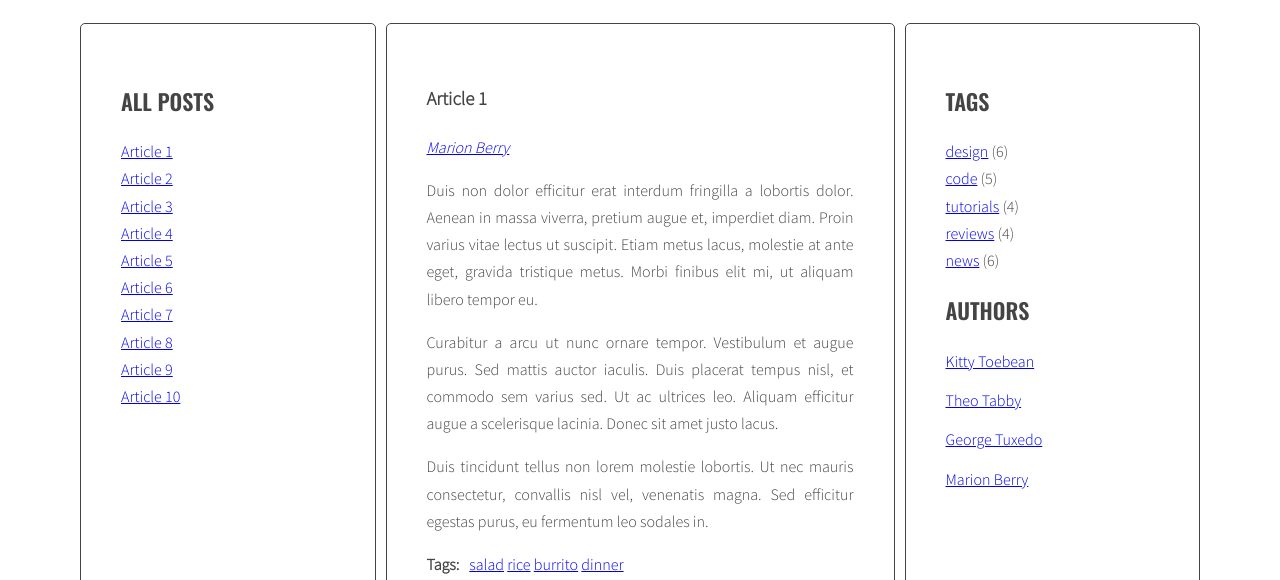
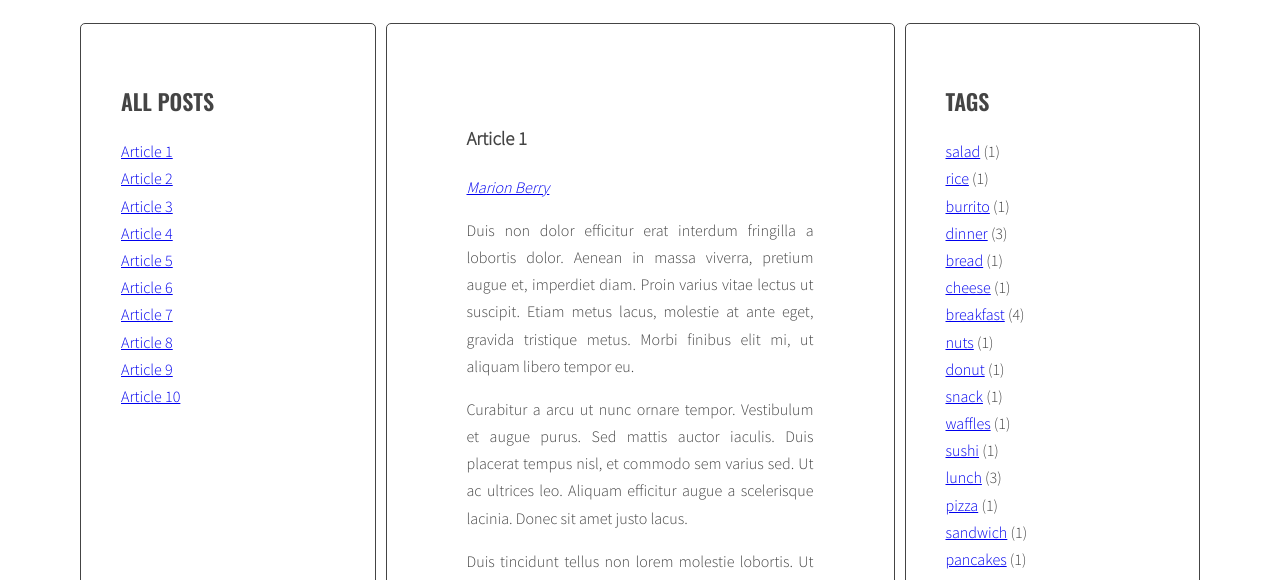
Before and after one commit to HMagda/food-blog, a website: page index.html in a window 1280 px wide. Shown: the part 220-800 px from the top of the page. Drawn offline with nearby package versions, Linux system fonts and the light colour scheme.

Commit message:
Added tags

```diff
--- a/index.html
+++ b/index.html
@@ -413,11 +413,11 @@
                     <aside class="sidebar">
                         <h2 class="section-title">Tags</h2>
                         <ul class="list tags">
-                            <li><a href="#">design</a> <span>(6)</span></li>
+                            <!-- <li><a href="#">design</a> <span>(6)</span></li>
                             <li><a href="#">code</a> <span>(5)</span></li>
                             <li><a href="#">tutorials</a> <span>(4)</span></li>
                             <li><a href="#">reviews</a> <span>(4)</span></li>
-                            <li><a href="#">news</a> <span>(6)</span></li>
+                            <li><a href="#">news</a> <span>(6)</span></li> -->
                         </ul>
                         <h2 class="section-title">Authors</h2>
                         <ul class="list authors">
--- a/js/script.js
+++ b/js/script.js
@@ -17,7 +17,8 @@ const optArticleSelector = ".post",
   optTitleSelector = ".post-title",
   optTitleListSelector = ".titles",
   optArticleTagsSelector = ".post-tags .list",
-  optArticleAuthorSelector = ".post-author";
+  optArticleAuthorSelector = ".post-author",
+  optTagsListSelector = ".tags.list";
 
 function generateTitleLinks(customSelector = "") {
   const titleList = document.querySelector(optTitleListSelector);
@@ -50,7 +51,9 @@ function generateTitleLinks(customSelector = "") {
 
 generateTitleLinks();
 
+
 function generateTags() {
+  let allTags = {};
   const articles = document.querySelectorAll(optArticleSelector);
 
   for (const article of articles) {
@@ -63,53 +66,70 @@ function generateTags() {
       const linkHTML =
         '<li><a href="#tag-' + tag + '">' + tag + "</a>&nbsp;</li>";
       html = html + linkHTML;
+
+      if (!allTags.hasOwnProperty(tag)) {
+        allTags[tag] = 1;
+      } else {
+        allTags[tag]++;
+      }
     }
 
     articleTagsList.innerHTML = html;
   }
+
+  const tagList = document.querySelector(optTagsListSelector);
+
+  // const tagsParams = calculateTagsParams(allTags);
+  // console.log('tagsParams:', tagsParams);
+
+  let allTagsHTML = "";
+
+  for (let tag in allTags) {
+    const linkHTML =
+      '<li><a href="#tag-' +
+      tag +
+      '">' +
+      tag +
+      "</a>" +
+      " " +
+      "(" +
+      allTags[tag] +
+      ")" +
+      "</li>";
+    allTagsHTML = allTagsHTML + linkHTML;
+  }
+
+  tagList.innerHTML = allTagsHTML;
 }
 
 generateTags();
 
 function tagClickHandler(event) {
-  /* prevent default action for this event */
   event.preventDefault();
-  /* make new constant named "clickedElement" and give it the value of "this" */
   const clickedElement = this;
-  /* make a new constant "href" and read the attribute "href" of the clicked element */
   const href = clickedElement.getAttribute("href");
-  /* make a new constant "tag" and extract tag from the "href" constant */
   const tag = href.replace("#tag-", "");
-  /* find all tag links with class active */
   const activeTagLinks = document.querySelectorAll('a.active[href^="#tag-"]');
-  /* START LOOP: for each active tag link */
+
   for (let activeTagLink of activeTagLinks) {
-    /* remove class active */
     activeTagLink.classList.remove("active");
-    /* END LOOP: for each active tag link */
   }
 
-  /* find all tag links with "href" attribute equal to the "href" constant */
   const tagLinks = document.querySelectorAll('a[href="' + href + '"]');
-  /* START LOOP: for each found tag link */
+
   for (let tagLink of tagLinks) {
-    /* add class active */
     console.log(tagLink);
     tagLink.classList.add("active");
-    /* END LOOP: for each found tag link */
   }
-  /* execute function "generateTitleLinks" with article selector as argument */
+
   generateTitleLinks('[data-tags~="' + tag + '"]');
 }
 
 function addClickListenersToTags() {
-  /* find all links to tags */
   const linksToTags = document.querySelectorAll('a[href^="#tag-"]');
-  /* START LOOP: for each link */
+
   for (let linkToTag of linksToTags) {
-    /* add tagClickHandler as event listener for that link */
     linkToTag.addEventListener("click", tagClickHandler);
-    /* END LOOP: for each link */
   }
 }
 
@@ -122,8 +142,6 @@ function generateAuthors() {
     const articleAuthorsList = article.querySelector(optArticleAuthorSelector);
     let html = "";
     const articleAuthors = article.getAttribute("data-author");
-    // const articleAuthorsArray = articleAuthors.split(" ");
-    console.log(articleAuthors);
 
     const linkHTML =
       '<a href="#author-' +
@@ -132,13 +150,6 @@ function generateAuthors() {
       articleAuthors +
       "</a>&nbsp;";
     html = html + linkHTML;
-
-    // for (let author of articleAuthorsArray) {
-    //   const linkHTML =
-    //     '<a href="#author-' + author + '">' + author + "</a>&nbsp;";
-    //   html = html + linkHTML;
-    // }
-
     articleAuthorsList.innerHTML = html;
   }
 }
@@ -146,54 +157,28 @@ function generateAuthors() {
 generateAuthors();
 
 function authorClickHandler(event) {
-  /* prevent default action for this event */
   event.preventDefault();
-  /* make new constant named "clickedElement" and give it the value of "this" */
   const clickedElement = this;
-  /* make a new constant "href" and read the attribute "href" of the clicked element */
   const href = clickedElement.getAttribute("href");
-  /* make a new constant "tag" and extract tag from the "href" constant */
   const author = href.replace("#author-", "");
-  /* find all tag links with class active */
   const activeAuthorLinks = document.querySelectorAll(
     'a.active[href^="#author-"]'
   );
-  console.log(activeAuthorLinks.length);
-  /* START LOOP: for each active tag link */
+
   for (let activeAuthorLink of activeAuthorLinks) {
-    /* remove class active */
     activeAuthorLink.classList.remove("active");
-    /* END LOOP: for each active tag link */
   }
 
-  /* find all tag links with "href" attribute equal to the "href" constant */
   const authorLink = document.querySelector('a[href="' + href + '"]');
-  console.log(authorLink);
-
-  /* START LOOP: for each found tag link */
-  // for (let tagLink of tagLinks) {
-  // /* add class active */
-  // console.log(tagLink)
-  //   tagLink.classList.add("active");
-  // /* END LOOP: for each found tag link */
-  // }
-
   authorLink.classList.add("active");
-
-  console.log(author);
-  /* execute function "generateTitleLinks" with article selector as argument */
-  // generateTitleLinks('[data-tags~="' + tag + '"]');
   generateTitleLinks('[data-author="' + author + '"]');
 }
 
 function addClickListenersToAuthors() {
-  /* find all links to tags */
   const linksToAuthors = document.querySelectorAll('a[href^="#author-"]');
-  /* START LOOP: for each link */
+
   for (let linkToAuthor of linksToAuthors) {
-    /* add tagClickHandler as event listener for that link */
     linkToAuthor.addEventListener("click", authorClickHandler);
-    /* END LOOP: for each link */
   }
 }
 
--- a/sass/style.scss
+++ b/sass/style.scss
@@ -49,7 +49,6 @@ body {
 .posts {
   flex: 2 0 0;
   position: relative;
-  height: 80rem;
 }
 
 .sidebar, .posts {
@@ -103,6 +102,7 @@ body {
   &.active {
     opacity: 1;
     z-index: 1;
+    position: static;
   }
 }
 
```
Also changed, not shown: css/style.css, 1 other file.
